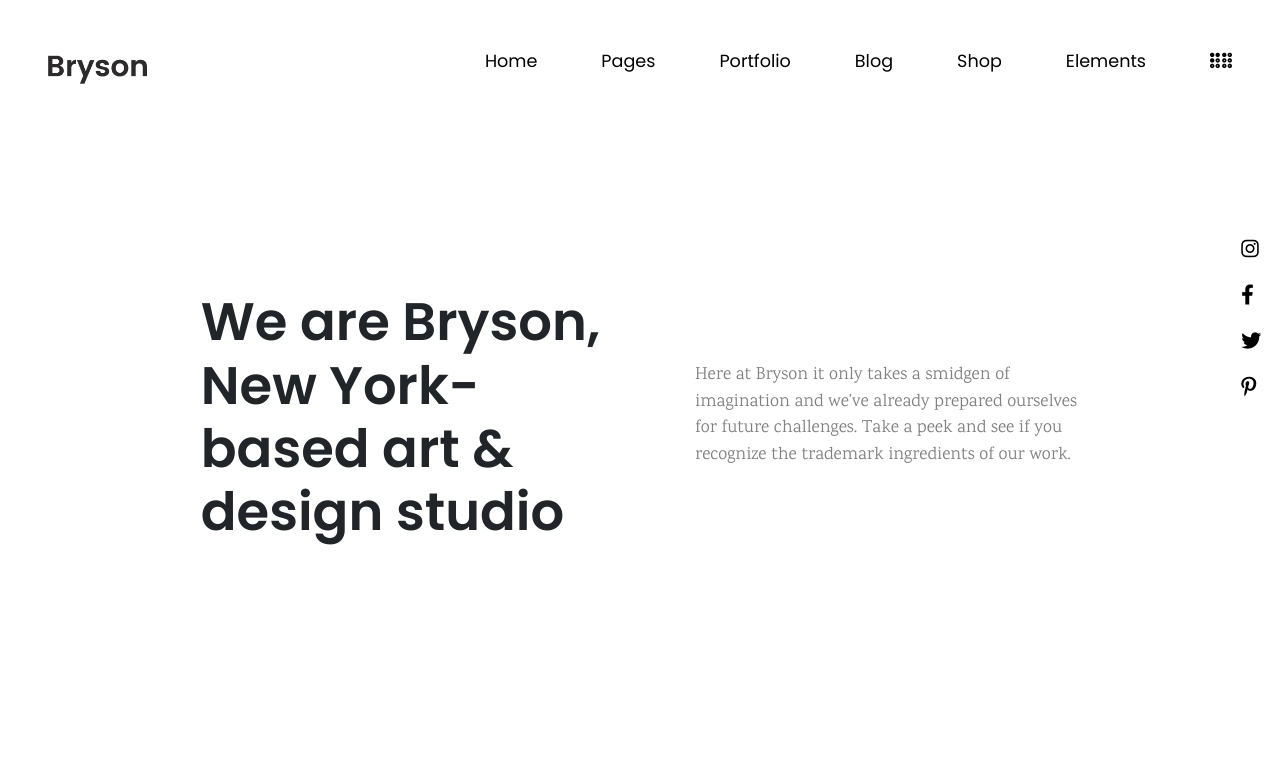
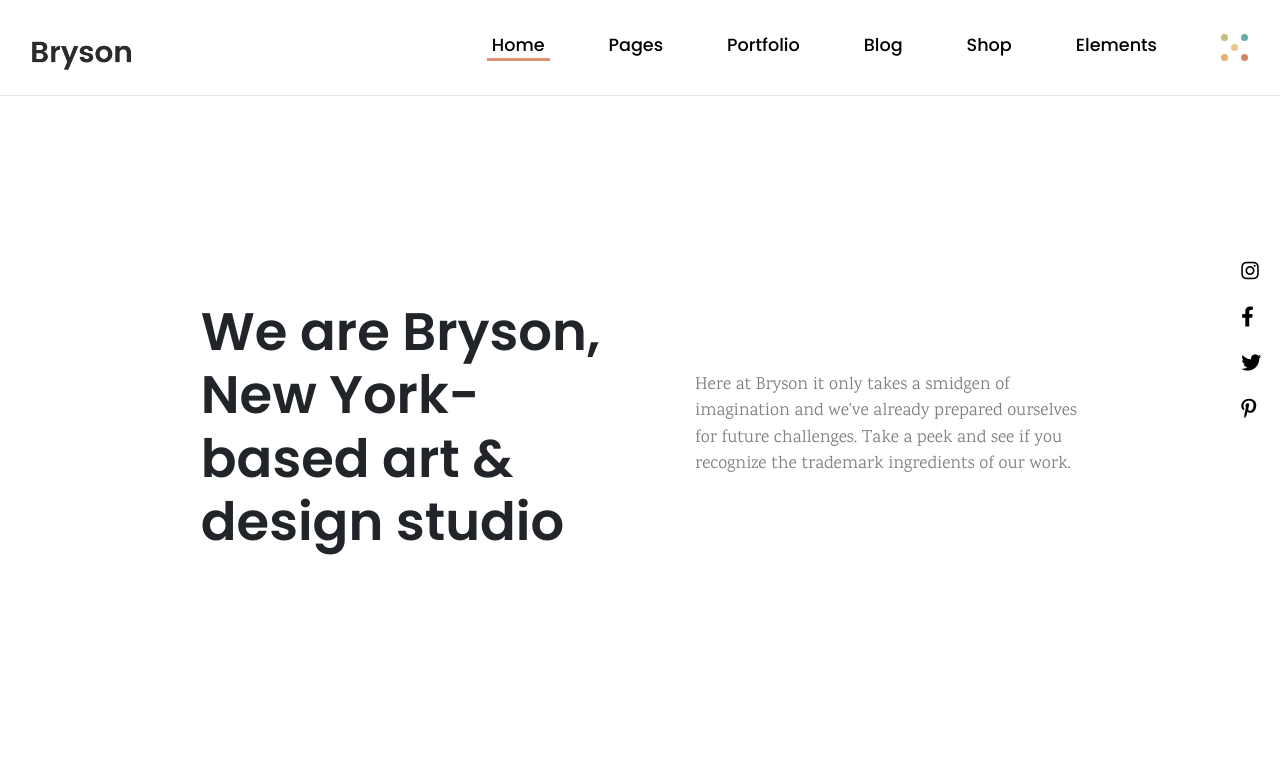
Before and after one commit to CuonoMaione/proj-html-vuejs, a Vue app: page / in a window 1280 px wide. Shown: the top 766 px of the page. Built offline with nearby package versions, Linux system fonts and the light colour scheme.

Commit message:
add hover and fixed position nav and aside

```diff
--- a/src/components/AppFooter.vue
+++ b/src/components/AppFooter.vue
@@ -1,5 +1,6 @@
 <template >
     <footer>
+        <aside></aside>
         <div class="upper-section">
             <div class="container">
                 <div class="row text-section justify-content-between align-items-center">
@@ -16,9 +17,12 @@
                         <div><button>Submit <span>&#9656</span></button></div>
                     </div>
                 </div>
+
             </div>
         </div>
+
     </footer>
+
 </template>
 <script>
 export default {
@@ -27,8 +31,19 @@ export default {
 </script>
 <style lang="scss" scoped>
 
+    aside{
+        width: 7%;
+        height: 100%;
+        right:0;
+        padding-top: 6rem;
+        background-color: white;
+        position: absolute;
+
+    }
+
     footer{
-        margin-top: 8rem;
+        padding-top: 8rem;
+        height: 1000px;
     }
     div.container{
         width: 90%;
@@ -46,6 +61,13 @@ export default {
 
 
         }
+
+        .text-section{
+
+        }
+
+
+
     .text-section>div {
         padding : 0;
     }
@@ -83,6 +105,16 @@ export default {
         }
     }
 
+    button:hover{
+        background-color: #80abae;
+        transition: 0.5s ease-out;
+        color: white;
+    }
+
+    textarea:focus, input:focus{
+    outline: none;
+    }
+
 
 
 </style>
--- a/src/components/AppHeader.vue
+++ b/src/components/AppHeader.vue
@@ -1,16 +1,18 @@
 <template>
-   <header class="d-flex justify-content-between">
+   <header>
+        <nav class="d-flex justify-content-between">
             <img src="../assets/img/logo-img-01.png" alt="" >
 
             <ul class="d-flex list-group-numbered">
-                <li><a href="#">Home</a></li>
-                <li><a href="#">Pages</a></li>
-                <li><a href="#">Portfolio</a></li>
-                <li><a href="#">Blog</a></li>
-                <li><a href="#">Shop</a></li>
-                <li><a href="#">Elements</a></li>
-                <li><a href="#"><i class="fa-solid fa-braille"></i></a></li>
+                <li><a href="#">Home</a><div class="dark-pink"></div></li>
+                <li><a href="#">Pages</a><div class="light-green"></div></li>
+                <li><a href="#">Portfolio</a><div class="brown"></div></li>
+                <li><a href="#">Blog</a><div class="gold"></div></li>
+                <li><a href="#">Shop</a><div class="light-green"></div></li>
+                <li><a href="#">Elements</a><div class="pink"></div></li>
+                <li><a href="#"><svg xmlns="http://www.w3.org/2000/svg" width="27" height="27"><circle fill="#C2BF7D" cx="3.5" cy="3.5" r="3.5"/><circle fill="#69A9AA" cx="23.5" cy="3.5" r="3.5"/><circle fill="#E8B068" cx="3.5" cy="23.5" r="3.5"/><circle fill="#EAC78B" cx="13.5" cy="13.5" r="3.5"/><circle fill="#D38366" cx="23.5" cy="23.5" r="3.5"/></svg></a></li>
             </ul>
+        </nav>
    </header>
 </template>
 <script>
@@ -27,13 +29,48 @@ export default {
 <style lang="scss" scoped>
 
     header{
-        padding: 3rem;
 
+        position: relative;
+        width: 100%;
+        background-color: white;
+        height: 100px;
+
+    }
+
+    nav{
+        position:fixed;
+        width: 100%;
+        background-color: white;
+        top: 0;
+        padding: 2rem 2rem 1rem 2rem;
+        border-bottom: 1px solid #e5e5e5;
     }
 
     li{
         font-weight: 600;
         margin-left: 4rem;
+        border-bottom: 2px solid transparent;
+        display: flex;
+        flex-direction: column;
+        justify-content: center;
+        align-items: center;
+            div{
+                width:0%;
+                height: 3px;
+
+            }
+
+    }
+    li:first-child{
+        div{
+        width: 120%;
+        height: 3px;
+        background-color: #E19074;
+        }
+    }
+    li:hover div{
+        width: 120%;
+        transition: 0.3s ease;
     }
     img{
         width: 100px;
@@ -41,8 +78,10 @@ export default {
     }
     a{
         font-size: 1.1rem;
-        font-weight: 400;
+        font-weight: 500;
         text-decoration: none;
         color: black;
     }
+
+
 </style>
--- a/src/components/AppMain.vue
+++ b/src/components/AppMain.vue
@@ -8,13 +8,15 @@
                 <WeDo/>
                 <TariffPlans/>
             </div>
-            <aside class="d-flex flex-column align-items-center justify-content-start">
+            <aside>
+                <nav class="d-flex flex-column align-items-center justify-content-start">
                 <ul class="d-flex flex-column align-content-around gap-3">
                     <li><a href="#"><i class="fa-brands fa-instagram"></i></a></li>
                     <li><a href="#"><i class="fa-brands fa-facebook-f"></i></a></li>
                     <li><a href="#"><i class="fa-brands fa-twitter"></i></a></li>
                     <li><a href="#"><i class="fa-brands fa-pinterest-p"></i></a></li>
                 </ul>
+                </nav>
             </aside>
         </div>
     </main>
@@ -38,7 +40,7 @@ export default {
 
     main{
         overflow: hidden;
-
+        margin-top: 3rem;
 
     }
     div.content{
@@ -46,14 +48,18 @@ export default {
         height: 90hv;
         overflow-y: auto;
         overflow-x: hidden;
+
     }
-    aside{
+
+    nav{
         width: 7%;
         height: 90vh;
         overflow: hidden;
         position: fixed;
+        top: 20%;
         right:0;
         padding-top: 6rem;
+
         li{
             font-size: 1.25rem;
 
@@ -61,9 +67,14 @@ export default {
             a{
             text-decoration: none;
             color: black;
+
             }
         }
 
         }
 
+    a:hover{
+        color: gray;
+    }
+
 </style>
--- a/src/components/JumboMain.vue
+++ b/src/components/JumboMain.vue
@@ -14,10 +14,12 @@ export default {
 <style lang="scss">
         .jumbotron{
         width: 100%;
-        padding: 9.5rem;
+        padding: 9.5rem 9.5rem  9.5rem 9.5rem;
         background-image: url(../assets/img/h2-background-img-02.png);
         background-size: cover;
         background-position: center;
+        background-repeat: no-repeat;
+
 
     }
     section.jumbo-text{
--- a/src/components/TariffPlans.vue
+++ b/src/components/TariffPlans.vue
@@ -35,6 +35,7 @@
 
             </div>
         </div>
+
    </div>
 </template>
 <script>
@@ -104,4 +105,19 @@ export default {
             vertical-align: top;
         }
     }
+    button:hover{
+        background-color: #80abae;
+        transition: 0.5s ease-out;
+        color: white;
+    }
+
+    aside{
+        width: 7%;
+        height: 90vh;
+        right:0;
+        padding-top: 6rem;
+        background-color: white;
+        position: absolute;
+
+    }
 </style>
--- a/src/components/WeDo.vue
+++ b/src/components/WeDo.vue
@@ -98,6 +98,11 @@ export default {
             vertical-align:top;
         }
     }
+    button:hover{
+        background-color: #80abae;
+        transition: 0.5s ease-out;
+        color: white;
+    }
     .big-image{
         padding: 170px 0px;
         height: 580px;
@@ -120,4 +125,5 @@ export default {
     .play-button:hover{
         background-image: url(../assets/img/main-home-video-button-img-02.png);
         }
+
 </style>
--- a/src/styles/general.scss
+++ b/src/styles/general.scss
@@ -9,3 +9,23 @@ h1,h2,h3,h4,a,button{
 ul{
     list-style: none;
 }
+
+.light-green{
+    background-color: #80ABAE;
+}
+
+.pink{
+    background-color: #F7BCA8;
+}
+
+.brown{
+    background-color: #D6AB72;
+}
+
+.gold{
+    background-color: #EAD17C;
+}
+
+.dark-pink{
+    background-color: #E19074;
+}
```
